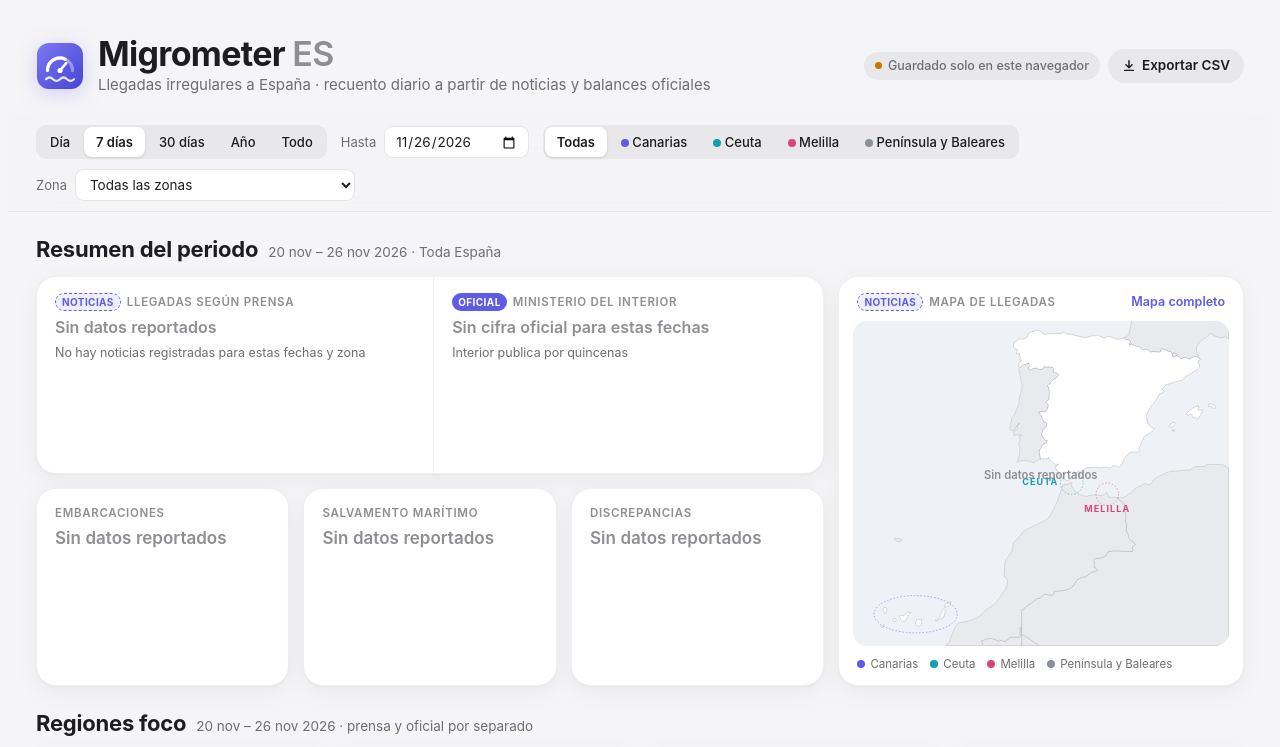
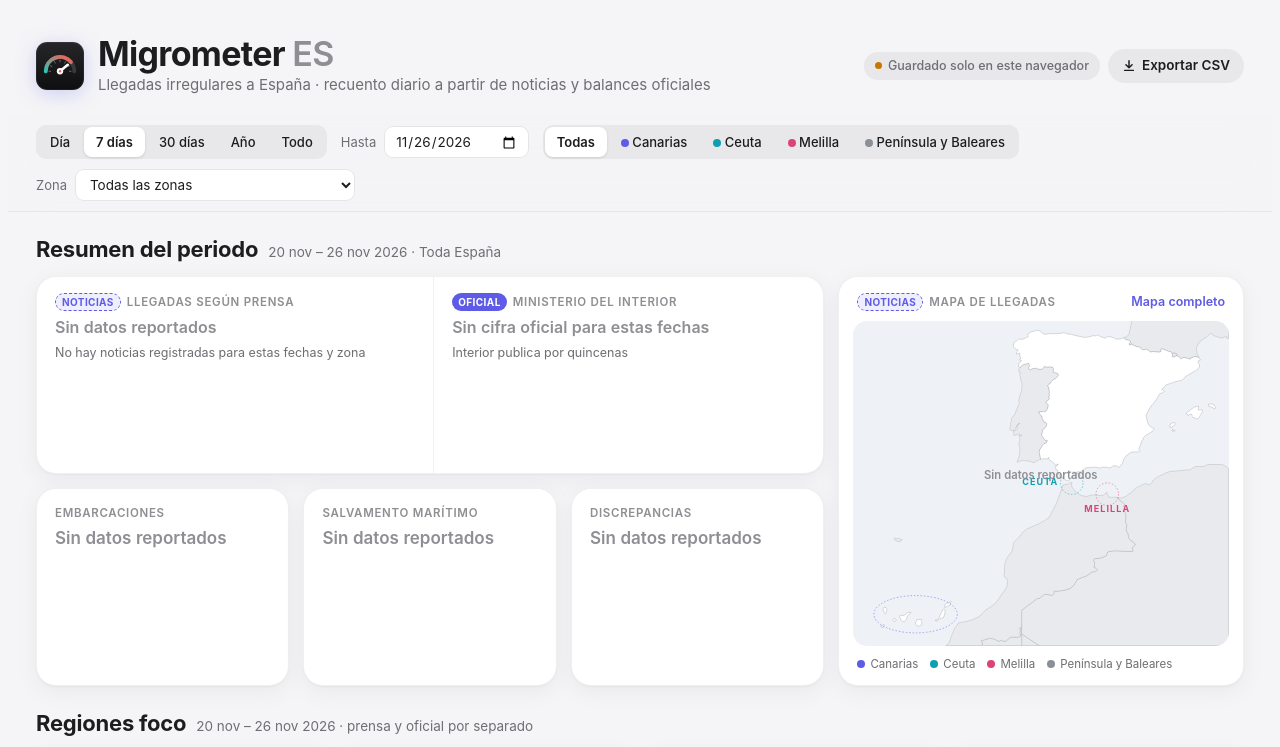
Before and after one commit to joanrague-debug/migrometer, a plain HTML site: page panel/index.html in a window 1280 px wide. Shown: the top 747 px of the page. Drawn offline with nearby package versions, Linux system fonts and the light colour scheme.

Commit message:
Nuevo logo: Medidor

```diff
--- a/panel/index.html
+++ b/panel/index.html
@@ -409,17 +409,7 @@ footer p{margin:0;max-width:85ch}
 
 <header class="top wrap">
   <div class="brand">
-    <svg viewBox="0 0 48 48" role="img" aria-label="Logotipo de Migrometer ES">
-      <defs>
-        <linearGradient id="lg" x1="0" y1="0" x2="1" y2="1"><stop offset="0" stop-color="#7B79F2"/><stop offset="1" stop-color="#4744D4"/></linearGradient>
-      </defs>
-      <rect x="1" y="1" width="46" height="46" rx="12" fill="url(#lg)"/>
-      <path d="M11.5 28.5a12.5 12.5 0 0 1 25 0" fill="none" stroke="#fff" stroke-opacity=".38" stroke-width="3.2" stroke-linecap="round"/>
-      <path d="M11.5 28.5a12.5 12.5 0 0 1 17.8-11.3" fill="none" stroke="#fff" stroke-width="3.2" stroke-linecap="round"/>
-      <path d="M24 28.5l6.2-7.4" stroke="#fff" stroke-width="2.6" stroke-linecap="round"/>
-      <circle cx="24" cy="28.5" r="2.6" fill="#fff"/>
-      <path d="M10 37.2c2.3-2.2 4.7-2.2 7 0s4.7 2.2 7 0 4.7-2.2 7 0 4.7 2.2 7 0" fill="none" stroke="#fff" stroke-opacity=".85" stroke-width="2.2" stroke-linecap="round"/>
-    </svg>
+    <svg viewBox="0 0 64 64" role="img" aria-label="Logotipo de Migrometer"><defs><linearGradient id="plg" x1="0" y1="0" x2="0" y2="1"><stop offset="0" stop-color="#26262A"/><stop offset="1" stop-color="#0E0E10"/></linearGradient><linearGradient id="pla" x1="0" y1="1" x2="1" y2="0"><stop offset="0" stop-color="#2EC4B6"/><stop offset="1" stop-color="#FF5A4E"/></linearGradient></defs><rect x="0" y="0" width="64" height="64" rx="15" fill="url(#plg)"/><rect x=".6" y=".6" width="62.8" height="62.8" rx="14.4" fill="none" stroke="#fff" stroke-opacity=".08" stroke-width="1.2"/><path d="M13 39A19 19 0 0 1 51 39" fill="none" stroke="#fff" stroke-opacity=".14" stroke-width="5.2" stroke-linecap="round"/><path d="M13 39A19 19 0 0 1 46.55 26.79" fill="none" stroke="url(#pla)" stroke-width="5.2" stroke-linecap="round"/><g stroke="#fff" stroke-opacity=".35" stroke-width="1.3" stroke-linecap="round"><line x1="19.50" y1="39.00" x2="17.20" y2="39.00"/><line x1="21.17" y1="32.75" x2="19.18" y2="31.60"/><line x1="25.75" y1="28.17" x2="24.60" y2="26.18"/><line x1="32.00" y1="26.50" x2="32.00" y2="24.20"/><line x1="38.25" y1="28.17" x2="39.40" y2="26.18"/><line x1="42.83" y1="32.75" x2="44.82" y2="31.60"/><line x1="44.50" y1="39.00" x2="46.80" y2="39.00"/></g><line x1="32" y1="39" x2="42.34" y2="30.32" stroke="#fff" stroke-width="3.4" stroke-linecap="round"/><circle cx="32" cy="39" r="4.2" fill="#fff"/><circle cx="32" cy="39" r="1.6" fill="#FF5A4E"/></svg>
     <div>
       <h1>Migrometer <span>ES</span></h1>
       <p>Llegadas irregulares a España · recuento diario a partir de noticias y balances oficiales</p>
```
Also changed, not shown: docs/index.html (+1 -1 lines), docs/apple-touch-icon.png, docs/favicon.svg, tools/favicon.svg, tools/logo_symbol.svg.
